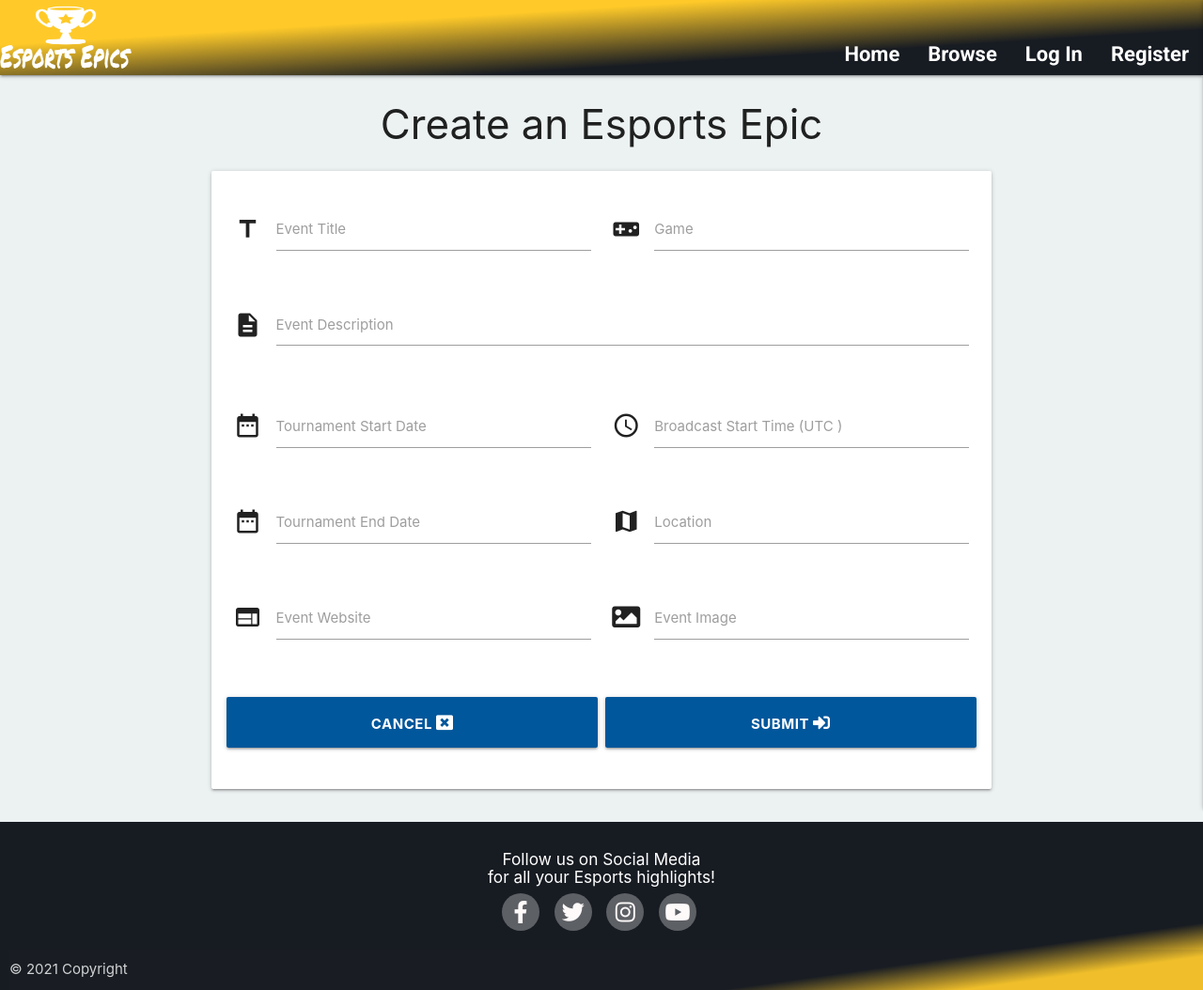
After one commit to jamesr1775/esports-epics, a Flask app: page /submit_event in a window 1280 px wide. The commit adds this page. Shown: the whole page at 94% size. Run offline with Flask 2, Linux system fonts and the light colour scheme; some libraries are stand-ins or nearby versions.

Commit message:
adding the submit event form template and app.py route

```diff
--- a/app.py
+++ b/app.py
@@ -86,6 +86,16 @@ def logout():
 @app.route("/submit_epic", methods=["GET", "POST"])
 def submit_epic():
     if request.method == "POST":
+        # mongo.db.epics.insert_one(epic_info)
+        flash("Submission Successful!")
+        return redirect(url_for("profile", username=session['user']))
+    else:
+        return render_template("submit_epic.html")
+
+
+@app.route("/submit_event", methods=["GET", "POST"])
+def submit_event():
+    if request.method == "POST":
         epic_info = {
             "username": session['user'],
             "title": request.form.get("title"),
@@ -101,9 +111,10 @@ def submit_epic():
         }
         mongo.db.epics.insert_one(epic_info)
         flash("Submission Successful!")
-        return redirect(url_for("profile", username=session['user']))
+        return redirect(url_for("home"))
     else:
-        return render_template("submit_epic.html")
+        return render_template("submit_event.html")
+
 
 if __name__ == "__main__":
     app.run(host=os.environ.get("IP"),
--- a/static/js/script.js
+++ b/static/js/script.js
@@ -1,5 +1,11 @@
 $(document).ready(function(){
+    var oneWeekAgo = new Date();
+    oneWeekAgo.setDate(oneWeekAgo.getDate() - 7);
     $('.sidenav').sidenav( {edge: "right"});
+    $('.datepicker').datepicker({
+        minDate: oneWeekAgo
+    });
+    $('.timepicker').timepicker();
 });
 
 
--- a/templates/base.html
+++ b/templates/base.html
@@ -22,7 +22,7 @@
                 <li><a href="{{ url_for('home') }}">Home</a></li>
                 <li><a href="#">Browse</a></li>
                 {% if session.user %}
-                    <li><a href="#">Add Event</a></li>
+                    <li><a href="{{ url_for('submit_event') }}">Add Event</a></li>
                     <li><a href="{{ url_for('submit_epic') }}">Submit Epic</a></li>
                     <li><a href="{{ url_for('profile', username=session['user']) }}">Profile</a></li>
                     <li><a href="{{ url_for('logout') }}">Log Out</a></li>
@@ -39,7 +39,7 @@
             <li><a href="{{ url_for('home') }}">Home</a></li>
             <li><a href="#">Browse</a></li>
             {% if session.user %}
-                <li><a href="#">Add Event</a></li>
+                <li><a href="{{ url_for('submit_event') }}">Add Event</a></li>
                 <li><a href="{{ url_for('submit_epic') }}">Submit Epic</a></li>
                 <li><a href="{{ url_for('profile', username=session['user']) }}">Profile</a></li>
                 <li><a href="{{ url_for('logout') }}">Log Out</a></li>
--- /dev/null
+++ b/templates/submit_event.html
@@ -0,0 +1,84 @@
+{% extends "base.html" %}
+{% block content %}
+    <h3 class="center-align">Create an Esports Epic</h3>
+    <div class="row">
+        <form class="col s12 m8 offset-m2" method="POST" action="{{ url_for('submit_epic') }}">
+            <div class="card-panel">
+                <div class="row">
+                    <!-- title -->
+					<div class="input-field col s12 m6">
+                        <i class="material-icons prefix">title</i>
+						<input id="title" name="title" type="text" minlength="5" maxlength="50" class="validate" required>
+                        <label for="title">Event Title</label>
+                        <span class="helper-text" data-error="Field should consist of letters and/or numbers and be between 5-50 characters long." data-success=""></span>
+					</div>
+                    <!-- game -->
+                    <div class="input-field col s12 m6">
+                        <i class="material-icons prefix">videogame_asset</i>
+                        <input id="game" name="game" type="text" minlength="5" maxlength="50" class="validate" required>
+                        <label for="game">Game</label>
+                        <span class="helper-text" data-error="Field should consist of letters and/or numbers and be between 5-50 characters long." data-success=""></span>
+                    </div>
+                    <!-- description -->
+                    <div class="input-field col s12">
+                        <i class="material-icons prefix">description</i>
+                        <textarea id="description" name="description" rows="5" minlength="50" maxlength="500" class="materialize-textarea validate" required></textarea>
+                        <label for="description">Event Description</label>
+                        <span class="helper-text" data-error="Field should consist of letters and/or numbers and be between 50-500 characters long." data-success=""></span>
+                    </div>
+                    <!-- start date -->
+					<div class="input-field col s12 m6">
+                        <i class="material-icons prefix">date_range</i>
+						<input id="start_date" name="start_date" type="text" class="validate datepicker" required>
+                        <label for="start_date">Tournament Start Date</label>
+                        <span class="helper-text" data-error="Year incorrect." data-success=""></span>
+                    </div>
+                    <!-- start time -->
+					<div class="input-field col s12 m6">
+                        <i class="material-icons prefix">access_time</i>
+						<input id="start_time" name="start_time" type="text" class="validate timepicker" required>
+                        <label for="start_time">Broadcast Start Time (UTC )</label>
+                        <span class="helper-text" data-error="Time incorrect." data-success=""></span>
+                    </div>
+                    <!-- end date -->
+					<div class="input-field col s12 m6">
+                        <i class="material-icons prefix">date_range</i>
+						<input id="end_date" name="end_date" type="text" class="validate datepicker" required>
+                        <label for="end_date">Tournament End Date</label>
+                        <span class="helper-text" data-error="Date incorrect." data-success=""></span>
+                    </div><br>
+                    <!-- location -->
+                    <div class="input-field col s12 m6">
+                        <i class="material-icons prefix">map</i>
+                        <input id="location" name="location" type="text" minlength="5" maxlength="100" class="validate" required>
+                        <label for="location">Location</label>
+                        <span class="helper-text" data-error="Field should consist of letters and/or numbers and be between 5-100 characters long." data-success=""></span>
+                    </div>
+                    <!-- event link -->
+					<div class="input-field col s12 m6">
+                        <i class="material-icons prefix">web</i>
+						<input id="event_website" name="event_website" type="text" minlength="5" maxlength="100" class="validate" required>
+                        <label for="event_website">Event Website</label>
+                        <span class="helper-text" data-error="Field should consist of letters and/or numbers and be between 5-100 characters long." data-success=""></span>
+                    </div>
+                    <!-- image post -->
+					<div class="input-field col s12 m6">
+                        <i class="fas fa-image prefix"></i>
+						<input id="event_image" name="event_image" type="text" minlength="5" maxlength="100" class="validate" required>
+                        <label for="event_image">Event Image</label>
+                        <span class="helper-text" data-error="Field should consist of letters and/or numbers and be between 5-100 characters long." data-success=""></span>
+                    </div>
+                </div>
+                <!-- submit -->
+                <div class="row">
+                    <button type="submit" class="col s6 btn-large light-blue darken-4 text-shadow epic-form-btn">
+                        Cancel <i class="fas fa-window-close epic-form-icon"></i>
+                    </button>
+                    <button type="submit" class="col s6 btn-large light-blue darken-4 text-shadow epic-form-btn">
+                        Submit <i class="fas fa-sign-in-alt epic-form-icon"></i>
+                    </button>
+                </div>
+            </div>
+        </form>
+    </div>
+{% endblock %}
```
